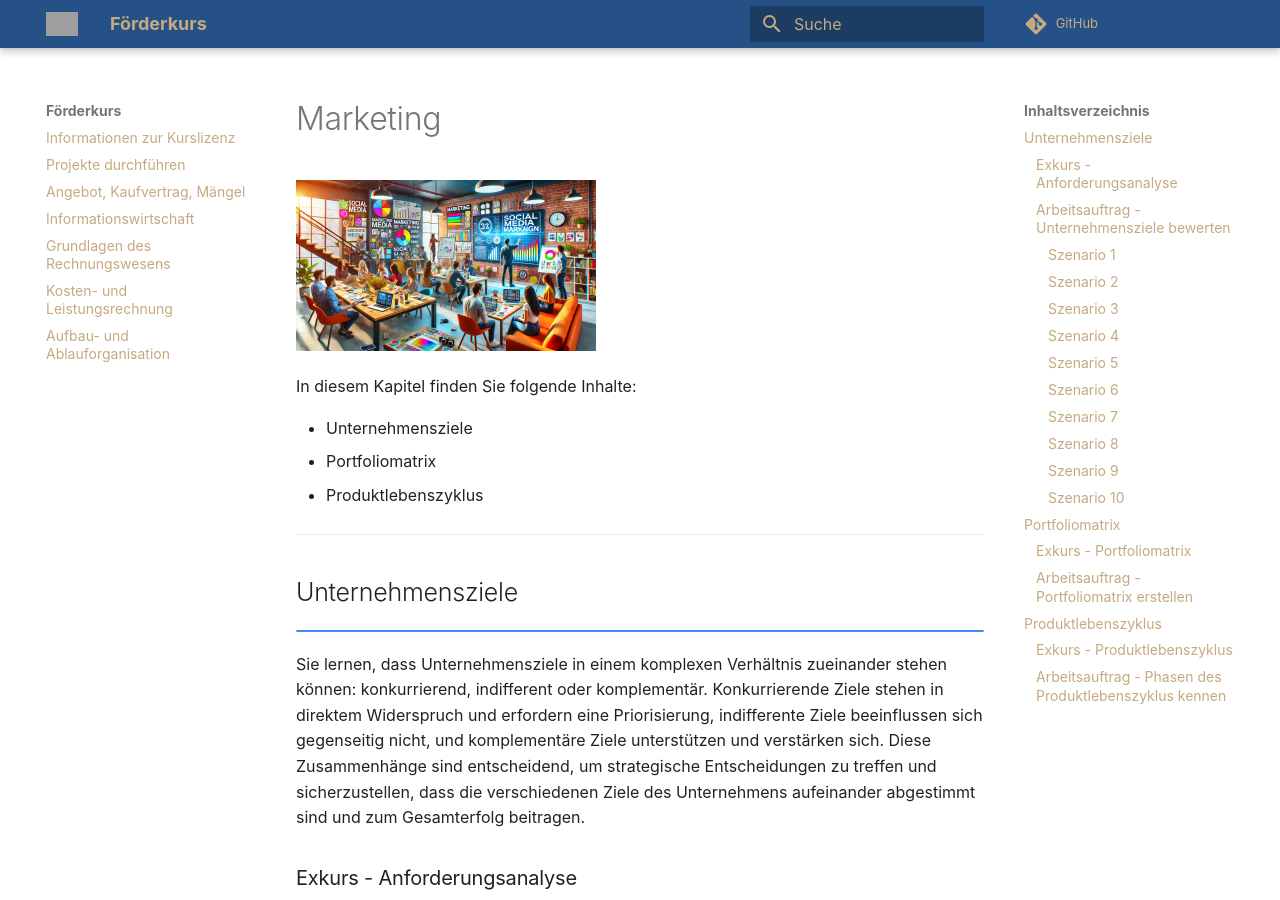
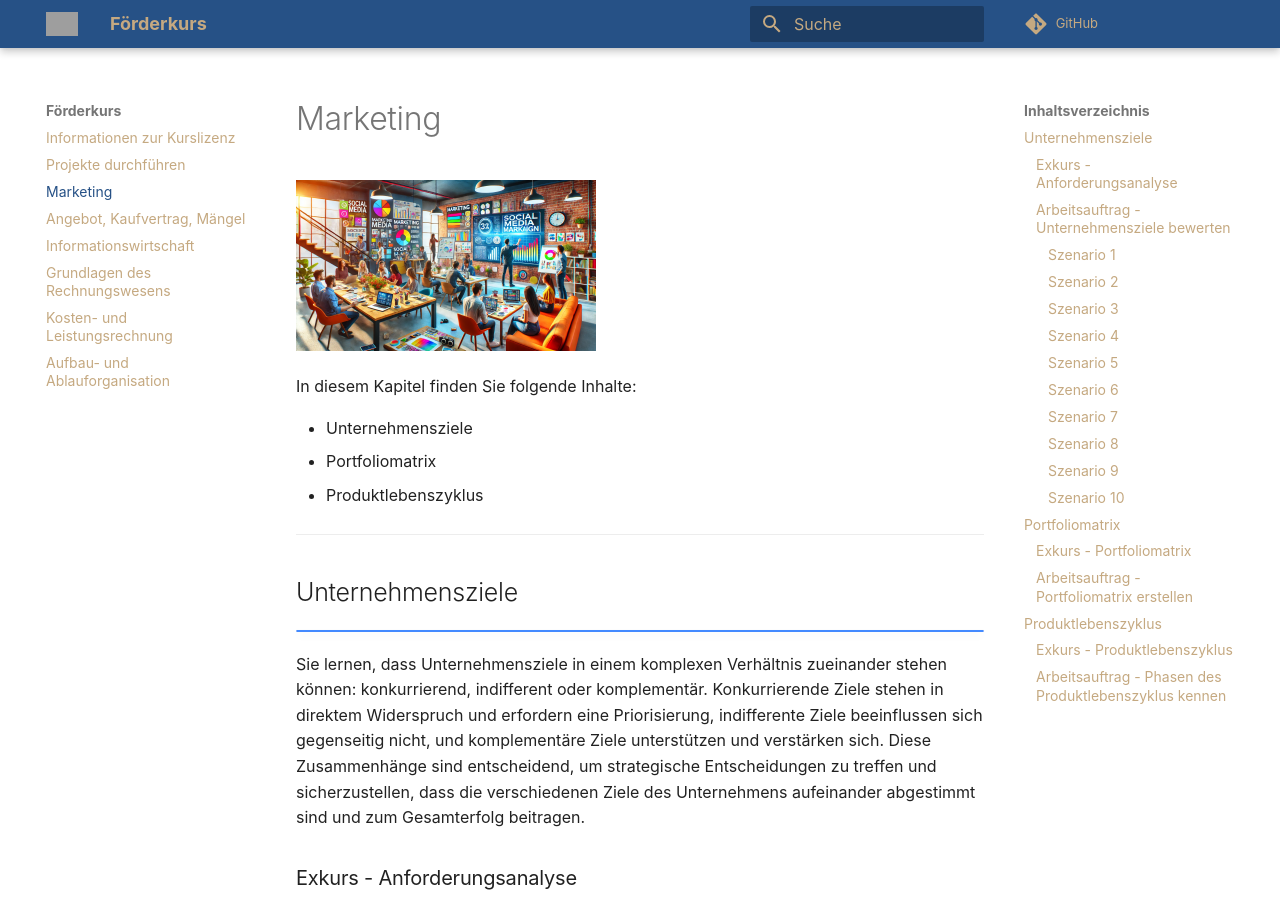
Before and after one commit to herr-nm/MMBbS_Foerderkurs, an MkDocs documentation site: the page built from docs/marketing.md, in a window 1280 px wide and 900 px high. Built offline with MkDocs 1.6.1 and Material for MkDocs 9.7.7, drawn with Linux system fonts in a browser that asks for light colours; comment, search, counter and statistics services are not loaded; grey boxes are pictures that could not be loaded.

Commit message:
Menüpunkt für das Marketing ergänzt

```diff
--- a/mkdocs.yml
+++ b/mkdocs.yml
@@ -35,6 +35,7 @@ site_url: https://herr-nm.github.io/MMBbS_Foerderkurs
 nav:
     - Informationen zur Kurslizenz: 'index.md'
     - Projekte durchführen: 'projekte_durchfuehren.md'
+    - Marketing: 'marketing.md'
     - Angebot, Kaufvertrag, Mängel: 'angebot_kaufvertrag_mangel.md'
     - Informationswirtschaft: 'informationswirtschaft.md'
     - Grundlagen des Rechnungswesens: 'rechnungswesen.md'
```
